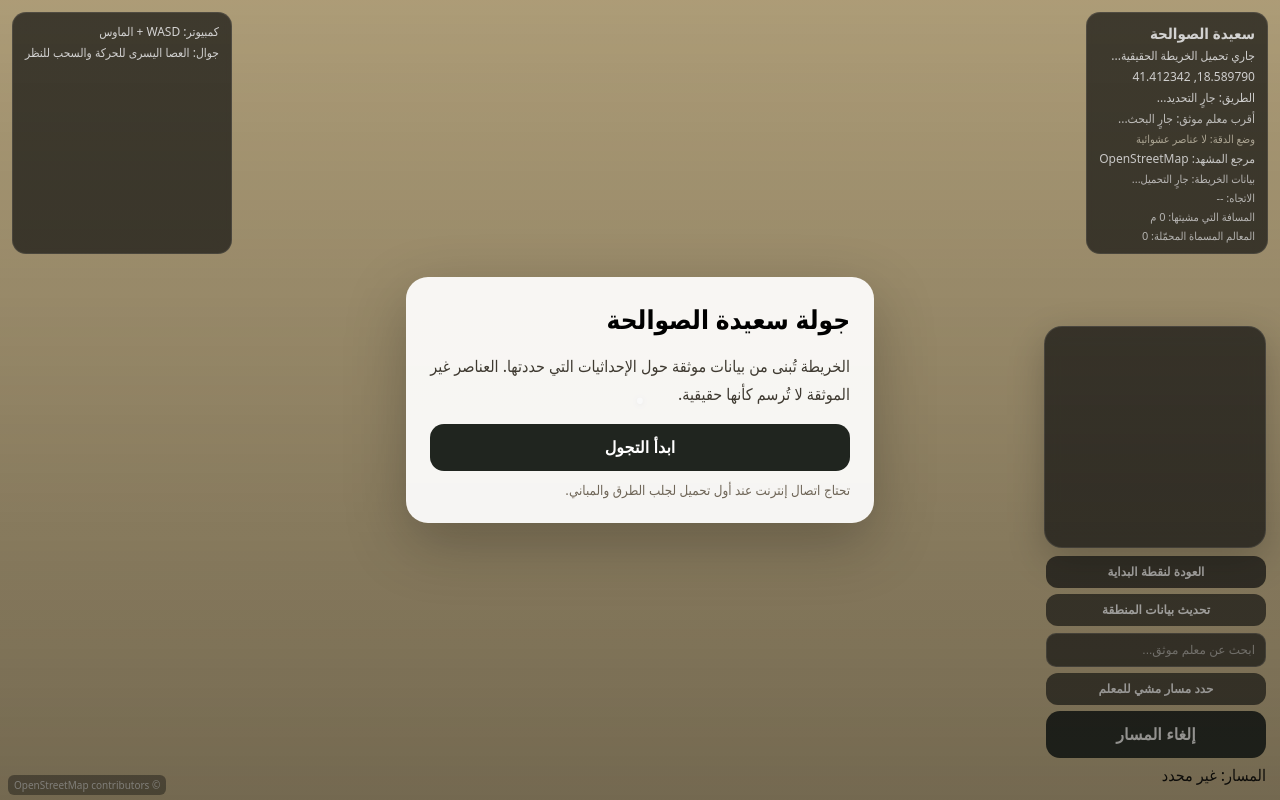
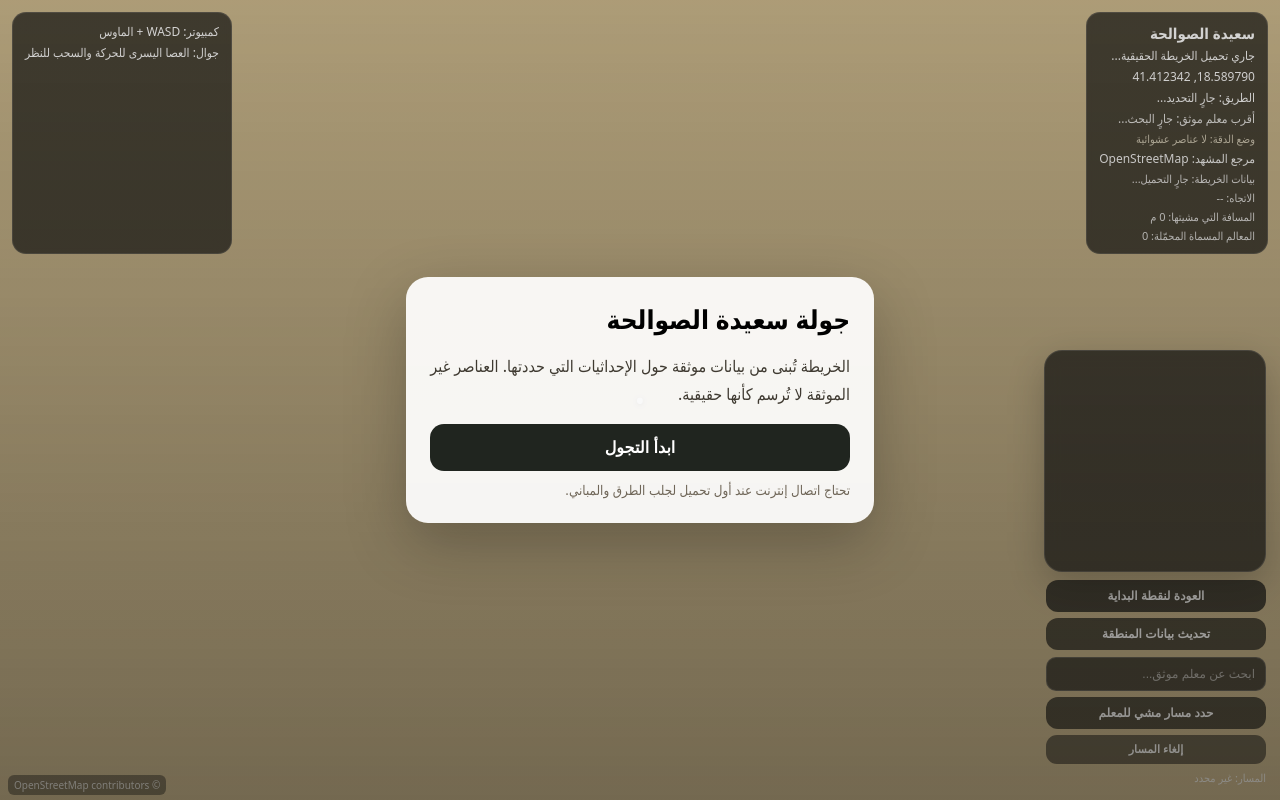
Before and after one commit to Hasan0525-H/H_GAME, a plain HTML site: page index.html in a window 1280 px wide. Drawn offline with nearby package versions, Linux system fonts and the light colour scheme.

Commit message:
ui: style walking-route guidance

```diff
--- a/styles.css
+++ b/styles.css
@@ -38,3 +38,9 @@ button{border:0;border-radius:14px;background:#20251f;color:#fff;padding:14px 22
   #poiSearch,#goPoiBtn{font-size:10px;padding:7px 6px}
   #attribution{font-size:9px}
 }
+
+#clearRouteBtn{padding:8px 10px;font-size:11px;border-radius:11px;background:rgba(24,24,22,.58);pointer-events:auto}
+#routeStatus{font-size:11px;color:rgba(255,255,255,.88);line-height:1.45}
+@media(max-width:900px),(pointer:coarse){
+  #clearRouteBtn,#routeStatus{font-size:10px}
+}
```
